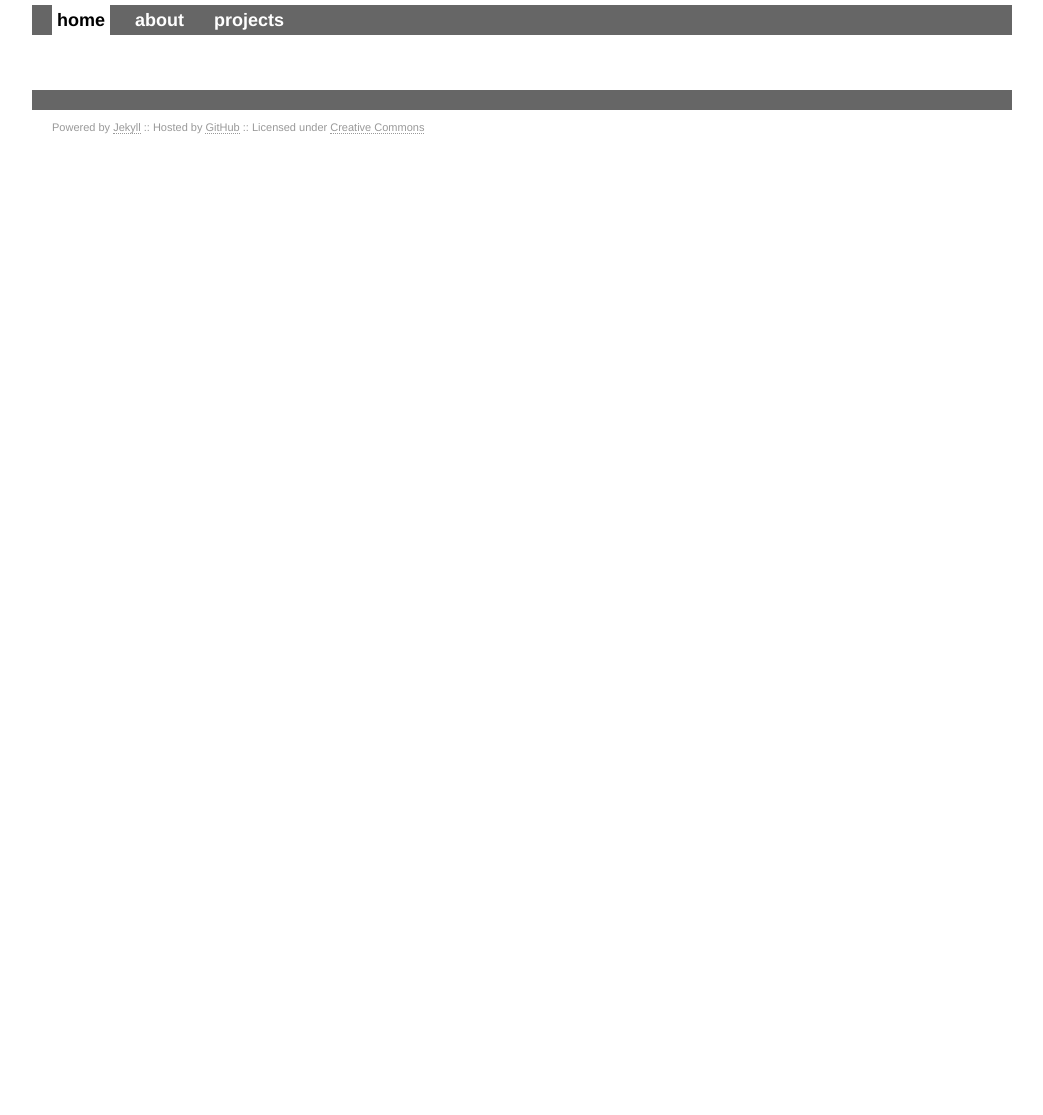
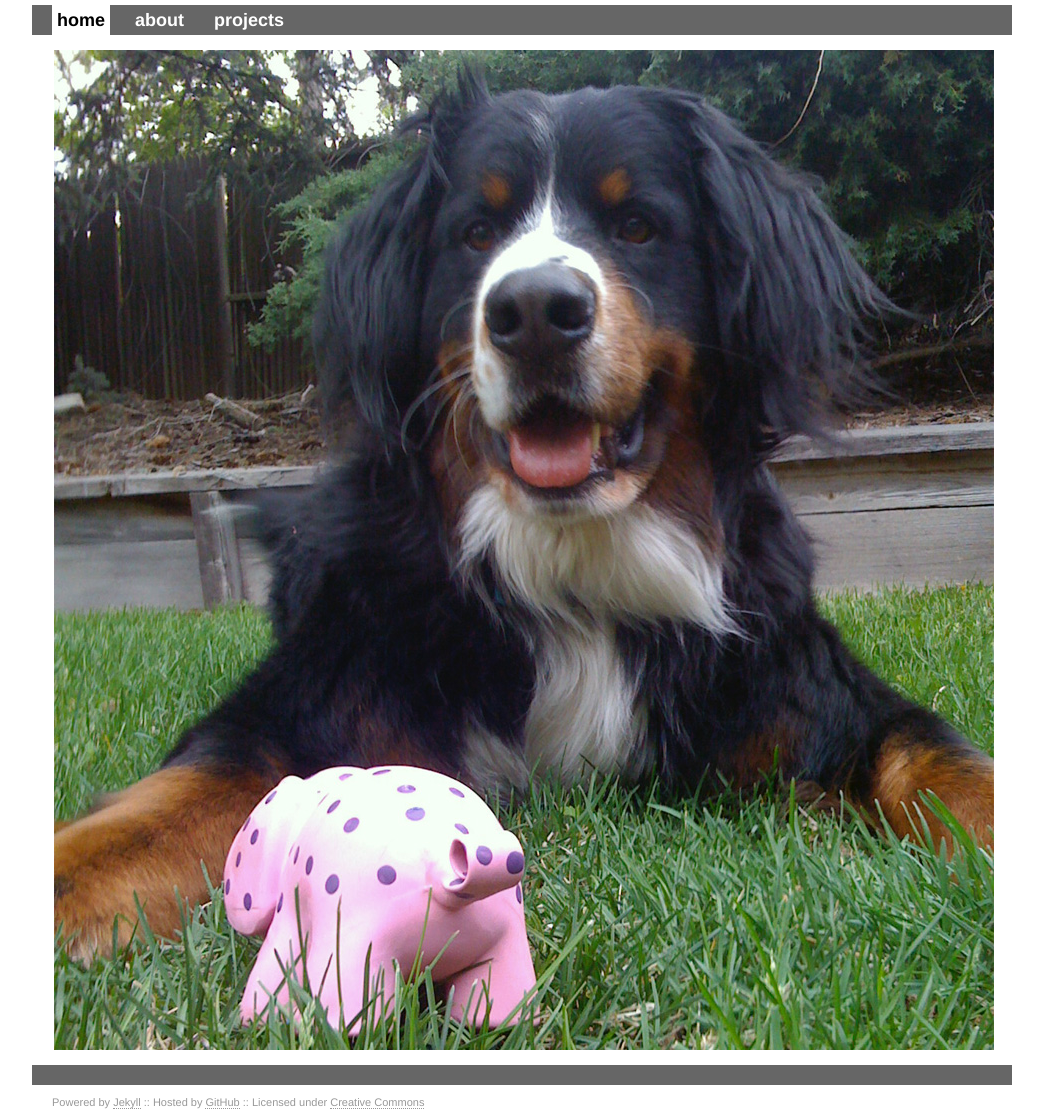
Before and after one commit to mkitt/mkitt.net, a Jekyll site: the page built from index.md, in a window 1280 px wide. Shown: the whole page, without its empty margins (118-1161 px from the left). Built offline with Jekyll 4.4.1, drawn with Linux system fonts in a browser that asks for light colours; Markdown is read by kramdown in place of the engine named in the settings; before the commit the page ends 900 px from its top, so only the background shows below that.

Commit message:
added mansfield

```diff
--- a/css/screen.css
+++ b/css/screen.css
@@ -33,7 +33,7 @@ img {
   border-width: 0;
   float: left;
   display: block;
-  margin: 0 10px 10px 2px;
+  margin: 0 10px 0 2px;
 }
 
 .clear {
--- a/index.md
+++ b/index.md
@@ -3,4 +3,4 @@ layout: default
 title: home
 location: home
 ---
-&nbsp;
+![mansfield](images/mansfield.jpg)
```
Also changed, not shown: images/mansfield.jpg (added).
